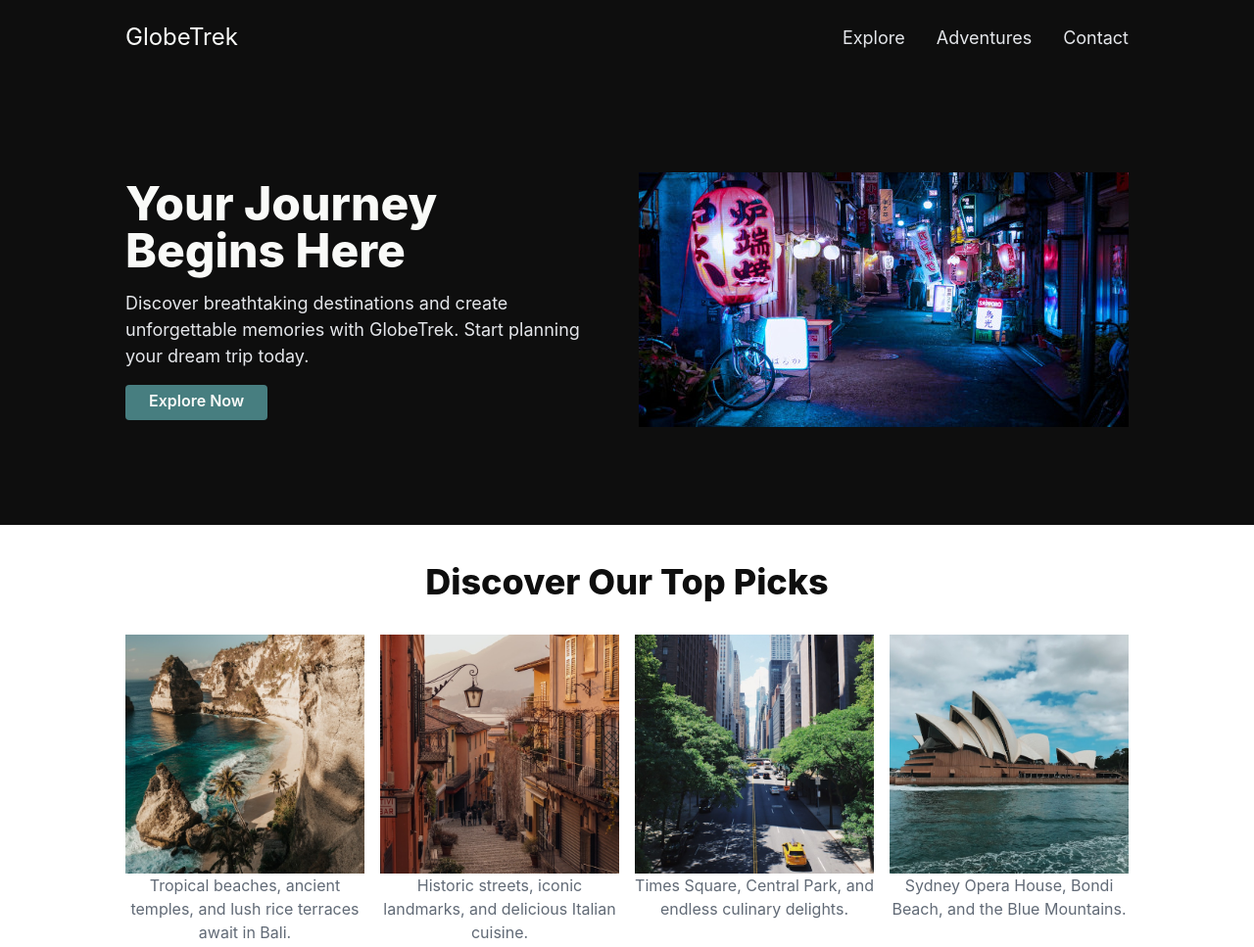
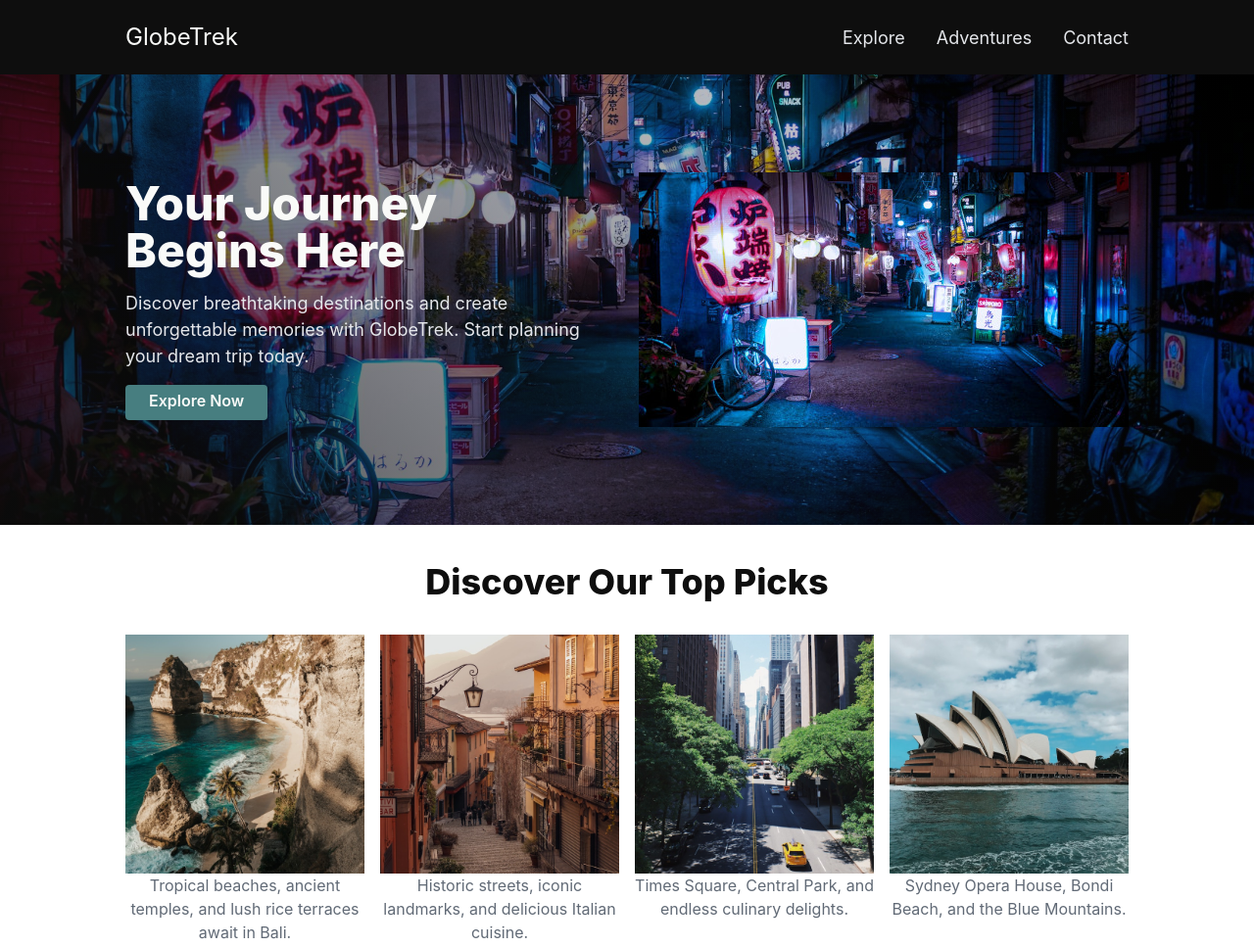
Before and after one commit to jsklcodes/odin-landing-page, a plain HTML site: page index.html in a window 1280 px wide. Shown: the top 967 px of the page at 98% size. Drawn offline with Linux system fonts and the light colour scheme.

Commit message:
Add a background image to hero

```diff
--- a/styles.css
+++ b/styles.css
@@ -108,6 +108,8 @@ body {
 
 /* ============ hero ============ */
 .hero {
+  background: linear-gradient(45deg, #0e0e0ec4, transparent),
+    url('images/hero-bg.jpg') no-repeat center / cover;
   background-color: #0e0e0e;
   padding-block: 10rem;
 }
```
